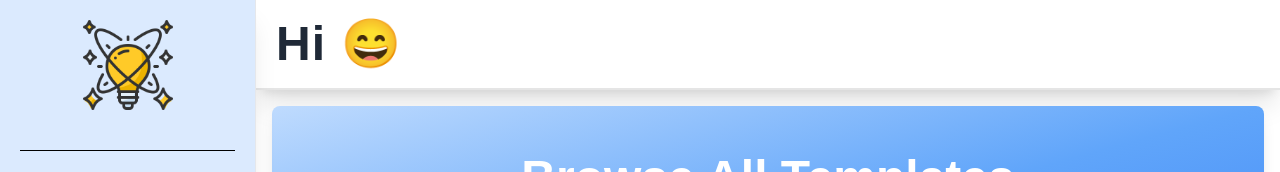
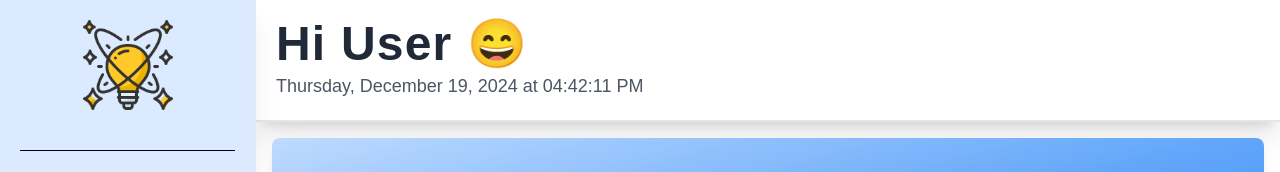
Before and after one commit to Nawfalak47009/ugnotes, a Next.js app: page /dashboard in a window 1280 px wide. Shown: the top 172 px of the page. Built offline with nearby package versions, Linux system fonts and the light colour scheme; no server answers.

Commit message:
Date,day and time and share button added

```diff
--- a/app/dashboard/_components/Header.tsx
+++ b/app/dashboard/_components/Header.tsx
@@ -1,18 +1,46 @@
-import { UserButton, useUser } from '@clerk/nextjs';
-import React from 'react';
+import { UserButton, useUser } from "@clerk/nextjs";
+import React, { useEffect, useState } from "react";
 
 function Header() {
   const { user } = useUser(); // Access user data using Clerk's useUser hook
+  const [currentDateTime, setCurrentDateTime] = useState("");
+
+  useEffect(() => {
+    const updateDateTime = () => {
+      const now = new Date();
+      const options: Intl.DateTimeFormatOptions = {
+        weekday: "long",
+        year: "numeric",
+        month: "long",
+        day: "numeric",
+        hour: "2-digit",
+        minute: "2-digit",
+        second: "2-digit",
+      };
+      setCurrentDateTime(now.toLocaleDateString(undefined, options));
+    };
+
+    // Initial update
+    updateDateTime();
+
+    // Update every second
+    const interval = setInterval(updateDateTime, 1000);
+
+    return () => clearInterval(interval); // Cleanup interval on component unmount
+  }, []);
 
   return (
-    <div className='p-5 shadow-xl bg-gradient-to-br bg-white border-b-2 flex justify-between items-center'>
-      <h1 className="text-3xl sm:text-4xl lg:text-5xl font-extrabold text-gray-800 tracking-wide">
-        Hi {user?.fullName} 😄
-      </h1>
+    <div className="p-5 shadow-xl bg-gradient-to-br bg-white border-b-2 flex flex-col sm:flex-row justify-between items-center">
+      <div>
+        <h1 className="text-3xl sm:text-4xl lg:text-5xl font-extrabold text-gray-800 tracking-wide">
+          Hi {user?.fullName || "User"} 😄
+        </h1>
+        <p className="text-lg text-gray-600 mt-1">{currentDateTime}</p>
+      </div>
 
-      <div className='ml-auto'>
+      <div className="ml-auto mt-4 sm:mt-0">
         {/* Wrapping the UserButton in a div to apply styles */}
-        <UserButton/>
+        <UserButton />
       </div>
     </div>
   );
--- a/app/dashboard/_components/SideNav.tsx
+++ b/app/dashboard/_components/SideNav.tsx
@@ -1,12 +1,18 @@
 "use client";
-import { FileClock, Home, Settings, WalletCards, Heart } from 'lucide-react';
+import { FileClock, Home, Settings, MessageCircle } from 'lucide-react';
 import Image from 'next/image';
-import { usePathname, useRouter } from 'next/navigation'; // useRouter to programmatically navigate
+import { usePathname } from 'next/navigation'; // usePathname to get current route
 import React, { useEffect } from 'react';
 import Link from 'next/link'; // Use Link component for navigation
 
-function SideNav() {
-    const MenuList = [
+type MenuItem = {
+    name: string;
+    icon: React.ElementType;
+    path: string;
+};
+
+const SideNav: React.FC = () => {
+    const MenuList: MenuItem[] = [
         {
             name: 'Home',
             icon: Home,
@@ -20,12 +26,12 @@ function SideNav() {
         {
             name: 'Settings',
             icon: Settings,
-            path: '/dashboard/settings' // Ensure this is the correct path
-        },
+            path: '/dashboard/settings'
+        }
+
     ];
 
     const path = usePathname(); // Get the current path
-    const router = useRouter(); // Access router for programmatic navigation
 
     useEffect(() => {
         console.log(path); // You can remove this after debugging
@@ -51,7 +57,6 @@ function SideNav() {
                     </Link>
                 ))}
             </div>
-
         </div>
     );
 }
--- a/app/dashboard/history/page.tsx
+++ b/app/dashboard/history/page.tsx
@@ -4,7 +4,7 @@ import { useRouter } from "next/navigation";
 import { db } from "@/utils/db";
 import { AIOutput } from "@/utils/schema";
 import { Button } from "@/components/ui/button";
-import { Loader2Icon, ArrowLeft, Search, X, Edit } from "lucide-react";
+import { Loader2Icon, ArrowLeft, Search, X, Edit, Share2 } from "lucide-react";
 import { desc } from "drizzle-orm";
 import { eq } from "drizzle-orm/expressions";
 import { jsPDF } from "jspdf";
@@ -147,6 +147,21 @@ const HistoryPage = () => {
     setTimeout(() => setNotification(null), 3000); // Hide after 3 seconds
   };
 
+  const handleShare = (entry: any) => {
+    const subject = `Check out this AI response: ${entry.templateSlug}`;
+    const body = `Check out this AI response:\n\n${entry.aiResponse}\n\nMore details: ${window.location.href}`;
+
+    // Create a mailto link to share via Gmail (or the default email client)
+    const mailtoLink = `mailto:?subject=${encodeURIComponent(subject)}&body=${encodeURIComponent(body)}`;
+
+    // Open the email draft in the user's default email client (like Gmail or Outlook)
+    window.open(mailtoLink, "_blank");
+
+    setNotification("Shared successfully via email!");
+    setTimeout(() => setNotification(null), 3000); // Hide after 3 seconds
+  };
+
+
   return (
     <div className="p-6 sm:p-12 bg-gradient-to-br bg-white min-h-screen">
       {/* Notification Display */}
@@ -278,6 +293,12 @@ const HistoryPage = () => {
                   >
                     Download PDF
                   </Button>
+                  <Button
+                    onClick={() => handleShare(entry)} // Add the share functionality
+                    className="bg-slate-500 text-white hover:bg-slate-600 py-2 px-6 rounded-lg transition-all"
+                  >
+                    <Share2 className="w-5 h-5" />
+                  </Button>
                 </div>
               </div>
               <p className="text-sm text-gray-600">{entry.aiResponse.slice(0, 150)}...</p>
@@ -304,11 +325,10 @@ const HistoryPage = () => {
                 <li key={idx}>
                   <button
                     onClick={() => handlePageChange(idx + 1)}
-                    className={`${
-                      currentPage === idx + 1
+                    className={`${currentPage === idx + 1
                         ? "bg-teal-600 text-white"
                         : "bg-gray-200 text-gray-700"
-                    } py-2 px-6 rounded-lg transition-all hover:bg-teal-700`}
+                      } py-2 px-6 rounded-lg transition-all hover:bg-teal-700`}
                   >
                     {idx + 1}
                   </button>
--- a/package.json
+++ b/package.json
@@ -11,14 +11,18 @@
     "db:studio": "drizzle-kit studio"
   },
   "dependencies": {
+    "@clerk/clerk-react": "^5.21.0",
     "@clerk/nextjs": "^6.8.0",
     "@google/generative-ai": "^0.21.0",
     "@neondatabase/serverless": "^0.10.4",
     "@radix-ui/react-slot": "^1.1.0",
     "@toast-ui/react-editor": "^3.2.3",
+    "axios": "^1.7.9",
     "class-variance-authority": "^0.7.1",
     "clsx": "^2.1.1",
     "drizzle-orm": "^0.37.0",
+    "emailjs-com": "^3.2.0",
+    "express": "^4.21.2",
     "framer-motion": "^11.15.0",
     "jspdf": "^2.5.2",
     "lucide-react": "^0.468.0",
@@ -28,6 +32,8 @@
     "react-dom": "^19.0.0",
     "react-router-dom": "^7.0.2",
     "react-toastify": "^11.0.2",
+    "socket.io": "^4.8.1",
+    "socket.io-client": "^4.8.1",
     "studio": "^0.13.5",
     "tailwind-merge": "^2.5.5",
     "tailwindcss-animate": "^1.0.7"
```
Also changed, not shown: 1 other file (tests, documents, lock files or other folders).
